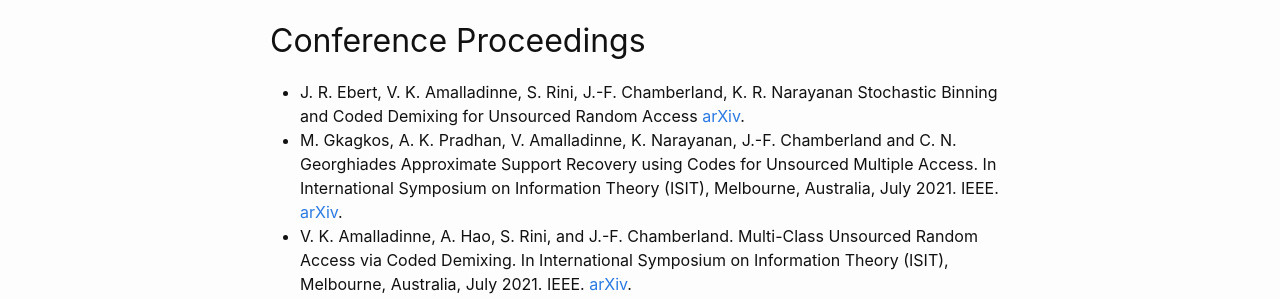
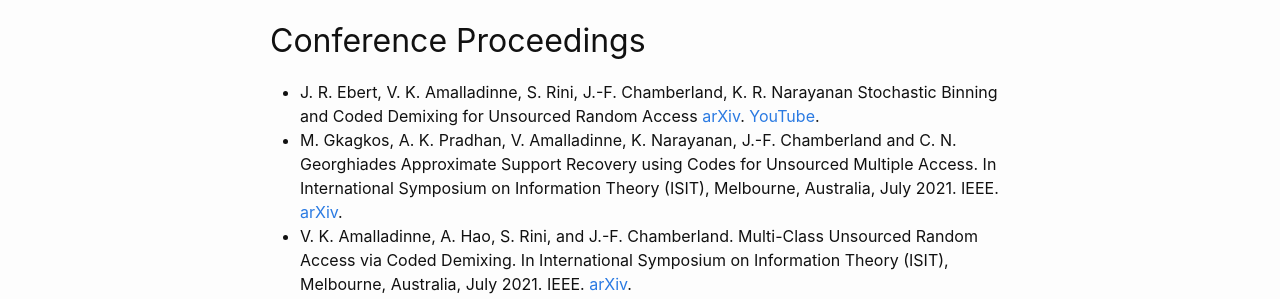
Before and after one commit to EngProjects/mMTC, a Jekyll site: the page built from publications.md, in a window 1280 px wide. Shown: the part 717-1016 px from the top of the page. Built offline with Jekyll 4.4.1, drawn with Linux system fonts in a browser that asks for light colours.

Commit message:
Added youtube link to SPAWC 2021 paper

```diff
--- a/publications.md
+++ b/publications.md
@@ -28,6 +28,7 @@ Signal Processing and Communications (SPCOM) 2020 Conference, Indian Institute o
 * J. R. Ebert, V. K. Amalladinne, S. Rini, J.-F. Chamberland, K. R. Narayanan
 Stochastic Binning and Coded Demixing for Unsourced Random Access
 [arXiv](https://arxiv.org/abs/2104.05686).
+[YouTube](https://www.youtube.com/watch?v=XsF1dVAo-jk).
 * M. Gkagkos, A. K. Pradhan, V. Amalladinne,  K. Narayanan, J.-F. Chamberland and C. N. Georghiades
 Approximate Support Recovery using Codes for Unsourced Multiple Access.
 In International Symposium on Information Theory (ISIT), Melbourne, Australia, July 2021. IEEE.
```
